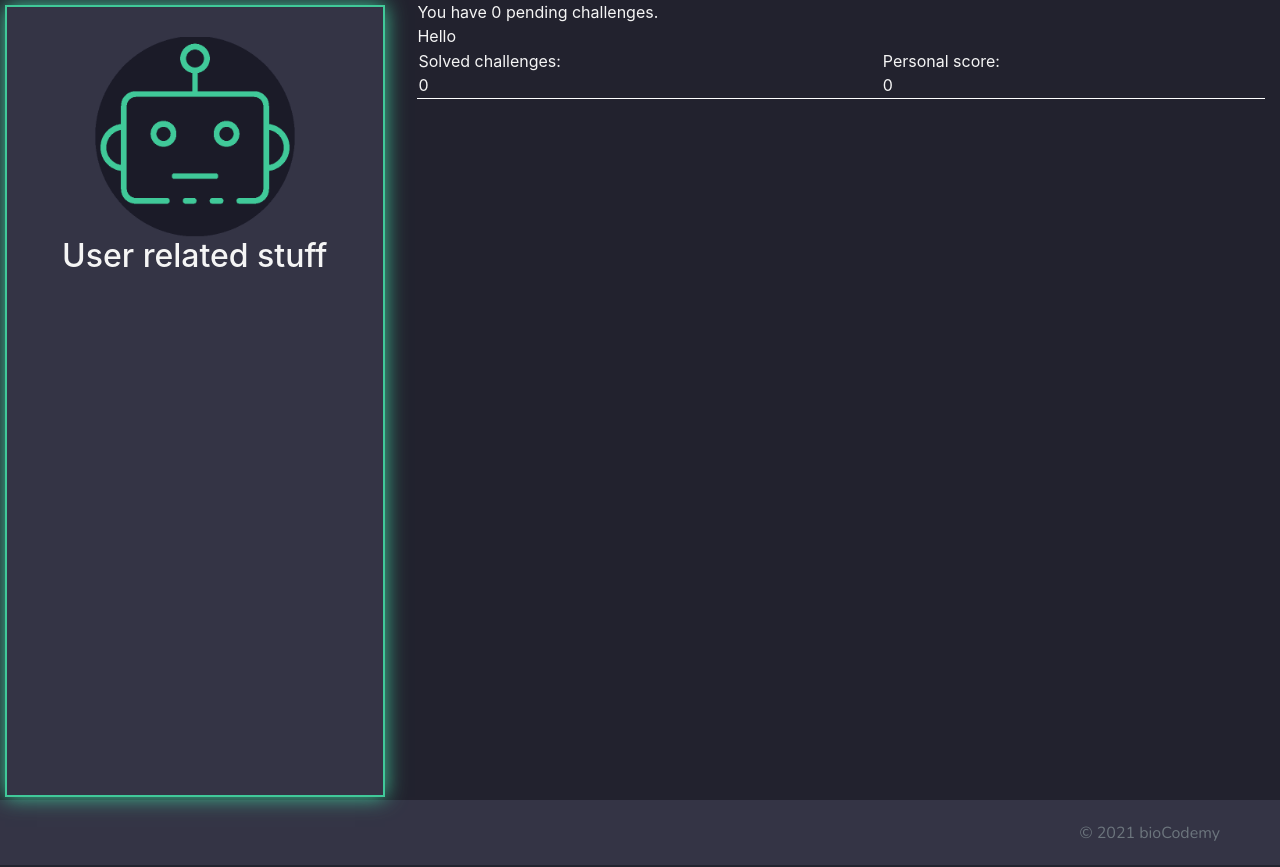
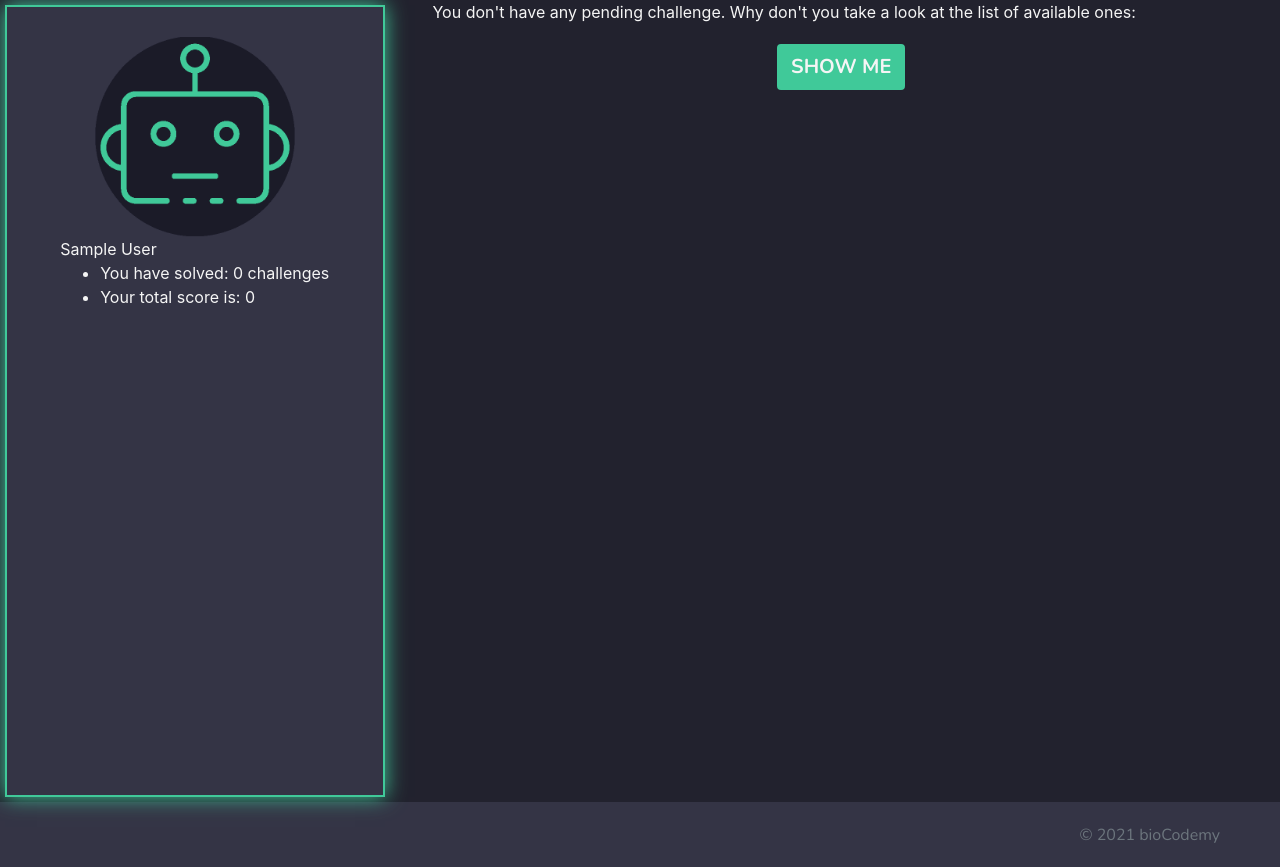
Before and after one commit to aitortxo10/DBW_project, a Flask app: page /profile in a window 1280 px wide. Shown: the part 86-953 px from the top of the page. Run offline with Flask 2, Linux system fonts and the light colour scheme; the visitor is signed in with stand-in values (Sample User, id 1); data that the repository does not hold is empty; some libraries are stand-ins or nearby versions.

Commit message:
Updated profile

```diff
--- a/project/templates/base.html
+++ b/project/templates/base.html
@@ -78,7 +78,7 @@
   {% block content %}
   {% endblock %}
 
-  <footer class="footer">
+  <footer class="footer" style="clear: both">
       <span class="text-muted" style="padding: 0 40px 0 0"><a>&copy; 2021 bioCodemy</a></span>
   </footer>
 
--- a/project/templates/exercises.html
+++ b/project/templates/exercises.html
@@ -43,6 +43,8 @@
           {% endfor %}
           {% else %}
               <td> Please Log in</td>
+              <th scope="col"></th>
+              <th scope="col"></th>
           {% endif %}
         </tr>
       {% endfor %}
--- a/project/templates/profile.html
+++ b/project/templates/profile.html
@@ -11,50 +11,77 @@
             <img src="{{ url_for('static', filename='profile.png') }}" alt=""/>
           </div>
 
-          <h2>
-            {% with messages = get_flashed_messages() %}
-            {% if messages %}
-            Last time you visited us was {{ messages[0] }}.<br>
-            {% endif %}
-            {% endwith%}
-            User related stuff
-          </h2>
+          <div class="info_container">
+
+            <div id="name_profile">{{ name }}</div>
+
+            <ul class="no-bullets">
+              <li>You have solved: {{ total_solved }} challenges</li>
+              <li>Your total score is: {{ total_score }}</li>
+            </ul>
+
+          </div>
+
         </div>
       </div>
 
       <div id="mainbox" class="column">
-          You have {{ total_pending|length }} pending challenges.<br>
 
-          {% for pen in total_pending %}
-              <a class="btn btn-primary" href="{{ url_for('auth.detailed_exercise', id=pen[0].challenges.id, language=pen[1]) }}" role="button">
-                  {{ pen[0].challenges.name }}
-              </a>
-          {% endfor %}
-        Hello
-        <br>
-        <table style="width: 100%">
-            <tbody>
-                <td style="border-bottom: 1px solid white">
-                    Solved challenges:<br>
-                    {{ total_solved }}
-                </td>
-                <td style="border-bottom: 1px solid white">
-                    Personal score:<br>
-                    {{ total_score }}
-                </td>
+        {% with messages = get_flashed_messages() %}
+        {% if messages %}
+          <div class="container" id="welcome">
+            Hi :) It is nice to see you again. Last time you visited us was: {{ messages[0] }}.
+          </div>
+        {% endif %}
+        {% endwith%}
 
-            </tbody>
-        </table>
-        <br>
-        <br>
-        <br>
-        <br>
 
-        <div class="container" style="max-height: 20% ">
-          {% if not (r_data == 0 and perl_data == 0 and python_data == 0) %}
-            <canvas id="solved_propotrtion" width="10" height="3"></canvas>
+        <div class="container" id="pending_challenges">
+
+          {% if total_pending|length == 0 %}
+            <div id="pending_title">You don't have any pending challenge. Why don't you take a look at the list of available ones:
+              <div style="text-align: center; margin-top: 20px">
+                <a class="btn btn-primary" id="problem_button" href="{{ url_for('auth.exercises') }}" role="button">SHOW ME</a>
+              </div>
+            </div>
+
+          {% else %}
+
+            <div id="pending_title">You have already started {{ total_pending|length }} challenges. Why don't you try to finish them?
+               <table class="table" id="pending_table">
+                 <thead>
+                    <th scope="col">Challenge</th>
+                    <th scope="col">Programming Language</th>
+                    <th scope="col" style="text-align: center">Go to challenge</th>
+                  </thead>
+                  <tbody>
+                    {% for pen in total_pending %}
+                      <tr>
+                        <td>{{ pen[0].challenges.name }}</td>
+                        <td>{{ pen[1] }}</td>
+                        <td style="text-align: center;">
+                          <a class="btn btn-primary" id="problem_button" style="font-size: 18px; padding: 2px 15px;" href="{{ url_for('auth.detailed_exercise',  id=pen[0].challenges.id, language=pen[1]) }}" role="button"> GO </a>
+                        </td>
+                      </tr>
+                    {% endfor %}
+                  </tbody>
+                </table>
+            </div>
+
           {% endif %}
+
         </div>
+
+        {% if not (r_data == 0 and perl_data == 0 and python_data == 0) %}
+        <div class="container" style="margin-top: 35px; margin-bottom: 70px">
+
+          <div id="pending_title" style="padding-bottom: 35px">
+            These are your favorite programming languages:
+          </div>
+
+          <canvas id="solved_propotrtion" width="10" height="3"></canvas>
+        </div>
+        {% endif %}
 
       </div>
 
@@ -93,6 +120,17 @@
     });
   </script>
 
+  <script>
+    (window).scroll(function (event) {
+      var windowTop = $(this).scrollTop();
+      if (windowTop >= $(".footer").offset().top) {
+          $("#content_column").addClass("fixed");
+      } else {
+          $("#content_column").removeClass("fixed");
+      }
+    });
+  </script>
+
 </div>
 
 {% endblock %}
```
